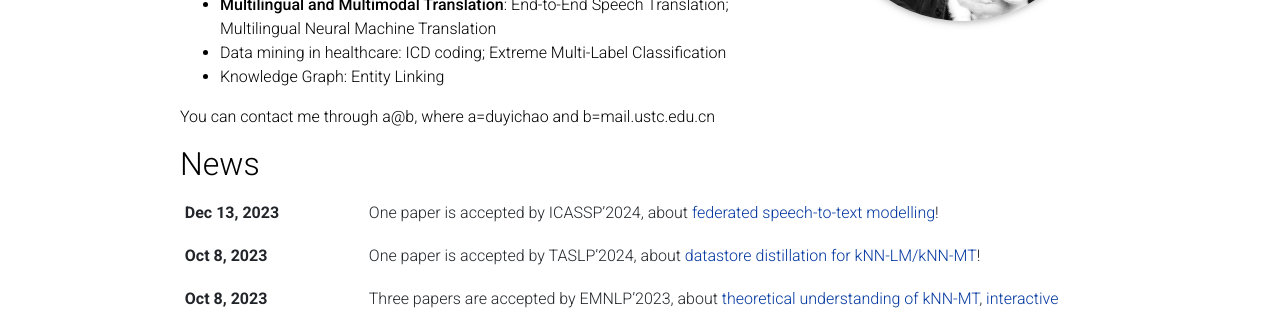
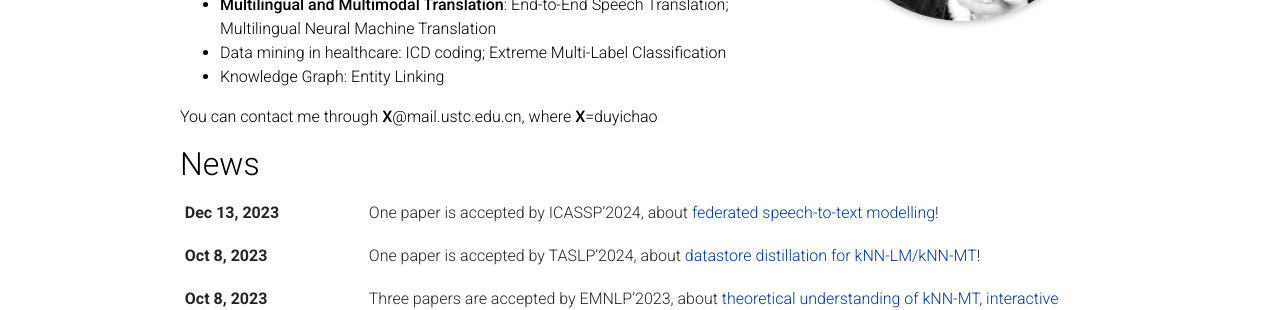
Before and after one commit to duyichao/duyichao.github.io, a Jekyll site: the page built from _pages/about.md, in a window 1280 px wide and 1393 px high. Shown: the part 425-735 px from the top of the window. Built offline with Jekyll 4.4.1, drawn with Linux system fonts in a browser that asks for light colours; full-size pictures stand in for the smaller copies a plugin makes; some web fonts are replaced; comment, search, counter and statistics services are not loaded; a style sheet for code colours, icons or effects is not loaded.

Commit message:
update about

```diff
--- a/_layouts/about.html
+++ b/_layouts/about.html
@@ -78,6 +78,13 @@
 
             </div>
           {%- endif %}
+
+          <p align="center">
+            <img src="https://profile-counter.glitch.me/duyichao/count.svg" />
+          </p>
+
         </article>
 
+
+
 </div>
--- a/_pages/about.md
+++ b/_pages/about.md
@@ -27,4 +27,4 @@
   - Data mining in healthcare: ICD coding; Extreme Multi-Label Classification
   - Knowledge Graph: Entity Linking
 
-You can contact me through a@b, where a=duyichao and b=mail.ustc.edu.cn
+You can contact me through **X**@mail.ustc.edu.cn, where **X**=duyichao
```
